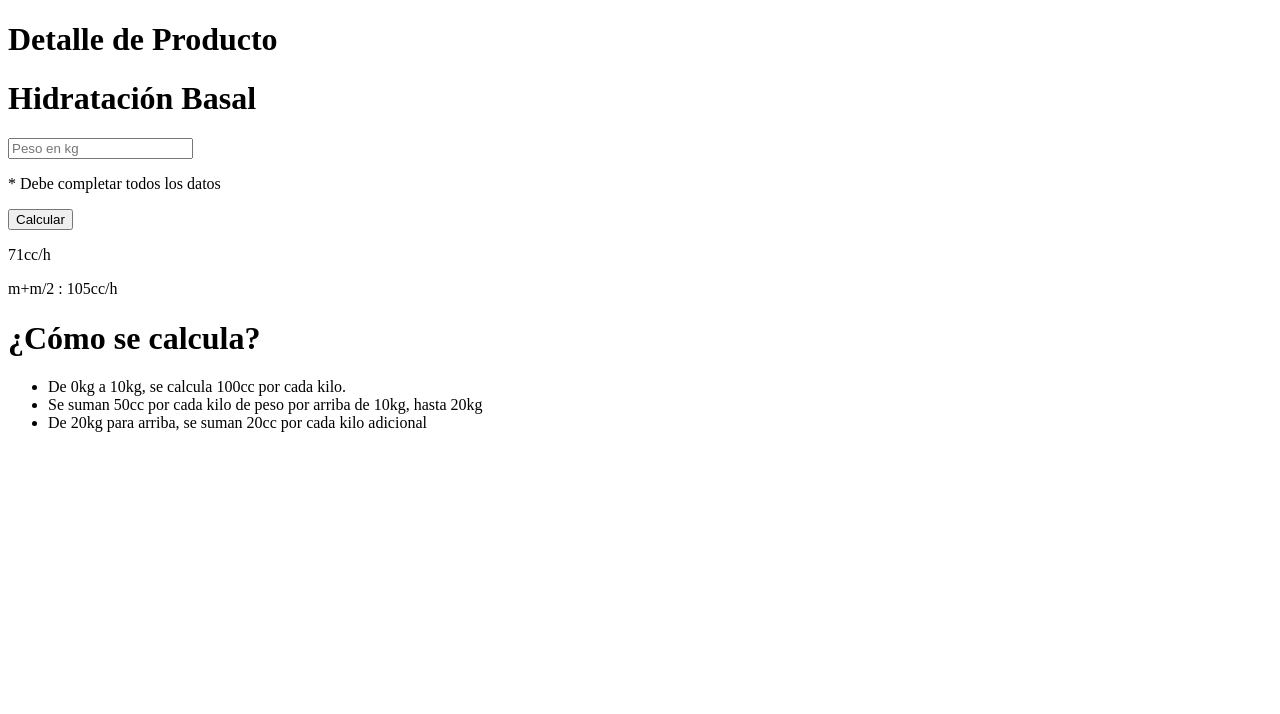
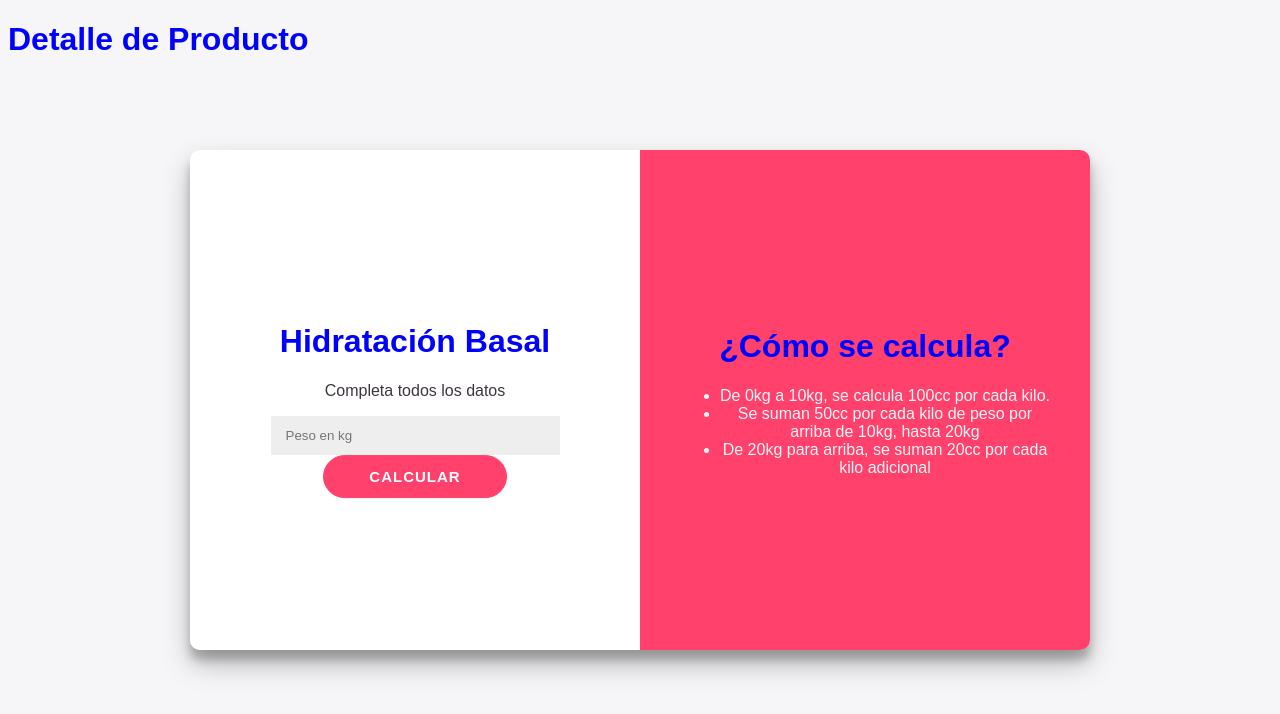
Before and after one commit to alegabag/calculadorabasal.github.io, a plain HTML site: page index.html in a window 1280 px wide. Drawn offline with Linux system fonts and the light colour scheme.

Commit message:
actualizando el html

```diff
--- a/index.html
+++ b/index.html
@@ -2,19 +2,25 @@
 <html>
     <head>
         <title>Calculadora de hidratación</title>
+        <link rel="stylesheet" href="./style.css">
+        <script src="script.js" defer></script>
     </head>
     <body>
         <h1>Detalle de Producto</h1>
-        <div>
-            <div>
+        <div id="contenedor">
+            <div id="calculadora">
+                <div class="contenido">
                     <h1>Hidratación Basal</h1>
-                <input type="number" placeholder="Peso en kg" />
-                <p>* Debe completar todos los datos</p>
-                <button>Calcular</button>
-                <p>71cc/h</p>
-                <p>m+m/2 : 105cc/h</p>
+                    <p class="item">Completa todos los datos</p>
+                    <input class="item" id="peso" type="number" placeholder="Peso en kg" />
+                    <p class="item" id="error">* Debe completar todos los datos</p>
+                    <button class="item" id="calcular">Calcular</button>
+                    <p class="item resultado" id="flu">71cc/h</p>
+                    <p class="item resultado" id="man">m+m/2 : 105cc/h</p>
                 </div>
-            <div>
+            </div>
+            <div id="detalle">
+                <div class="contenido">
                     <h1>¿Cómo se calcula?</h1>
                     <ul>
                         <li>De 0kg a 10kg, se calcula 100cc por cada kilo.</li>
@@ -23,5 +29,6 @@
                     </ul>
                 </div>
             </div>
+        </div>
     </body>
 </html>
```
Lines whose indentation alone changed are shown as unchanged.
